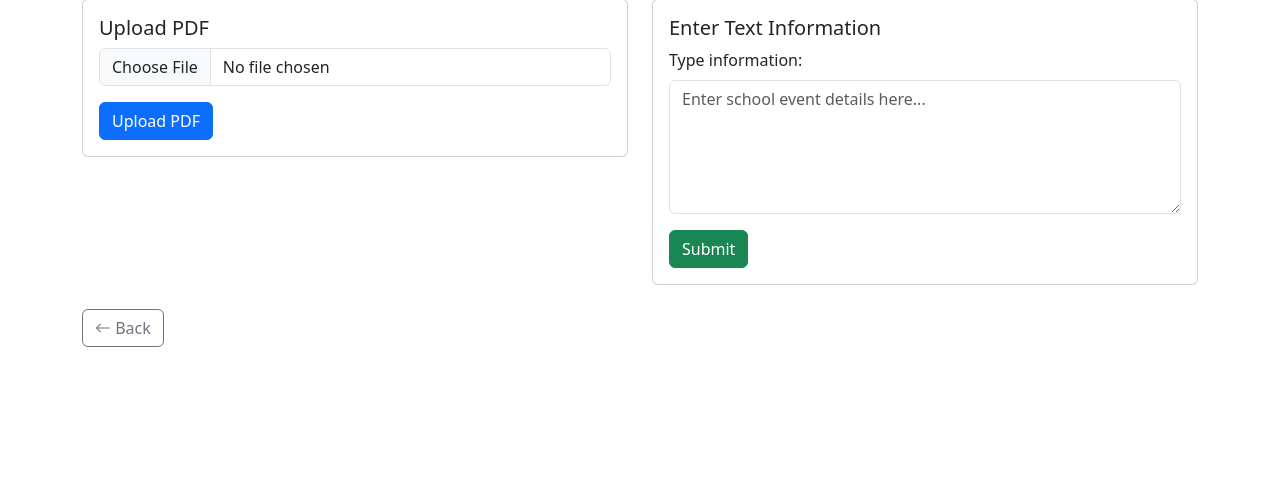
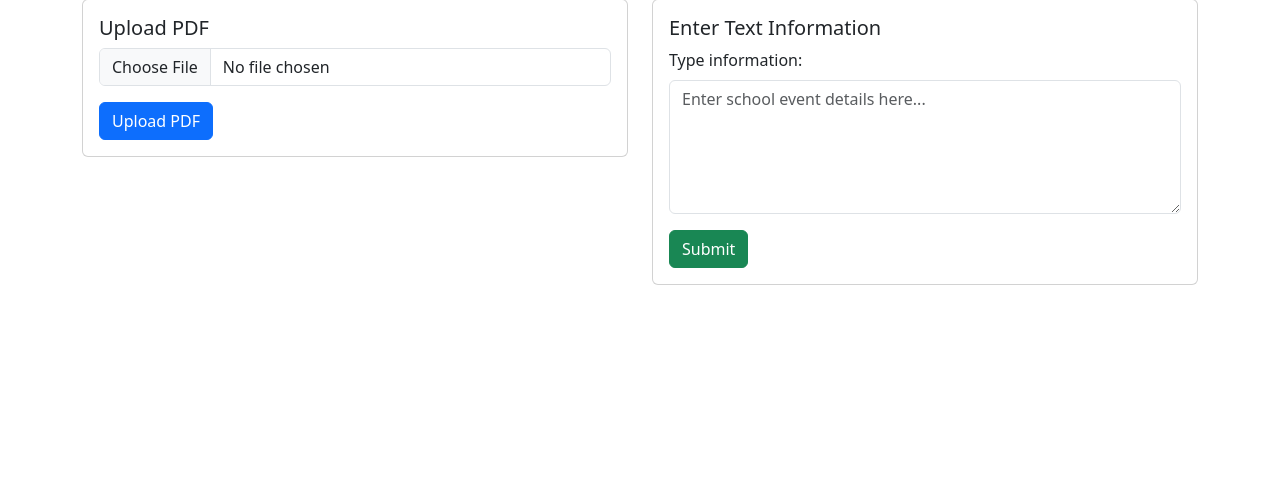
Before and after one commit to prodeveloper/smart-parent, a Django app: page /capture/ in a window 1280 px wide. Shown: the part 153-652 px from the top of the page. Run offline with Django 5.2, Linux system fonts and the light colour scheme; some libraries are stand-ins or nearby versions.

```diff
--- a/smartparent/capture/templates/capture/index.html
+++ b/smartparent/capture/templates/capture/index.html
@@ -36,10 +36,6 @@
             </div>
         </div>
     </div>
-    <div class="text-start">
-        <button type="button" class="btn btn-outline-secondary">
-            <i class="bi bi-arrow-left"></i> Back
-        </button>
-    </div>
+
 </div>
 {% endblock %}
```
